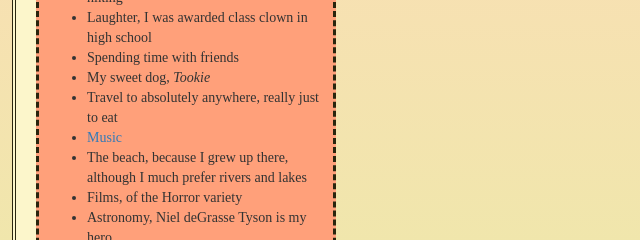
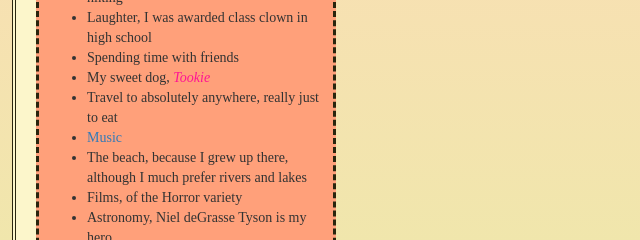
Before and after one commit to aesadin/My-Portfolio, a plain HTML site: page index.html in a window 1280 px wide. Shown: the part 970-1210 px from the top of the page, 0-640 px from the left. Drawn offline with Linux system fonts and the light colour scheme.

Commit message:
Update styles.css

```diff
--- a/css/styles.css
+++ b/css/styles.css
@@ -54,6 +54,10 @@ body {
   float: right;
 }
 
+#tookie {
+  color: deeppink;
+}
+
 .list {
   text-align: left;
   border: 2px dotted black;
```
